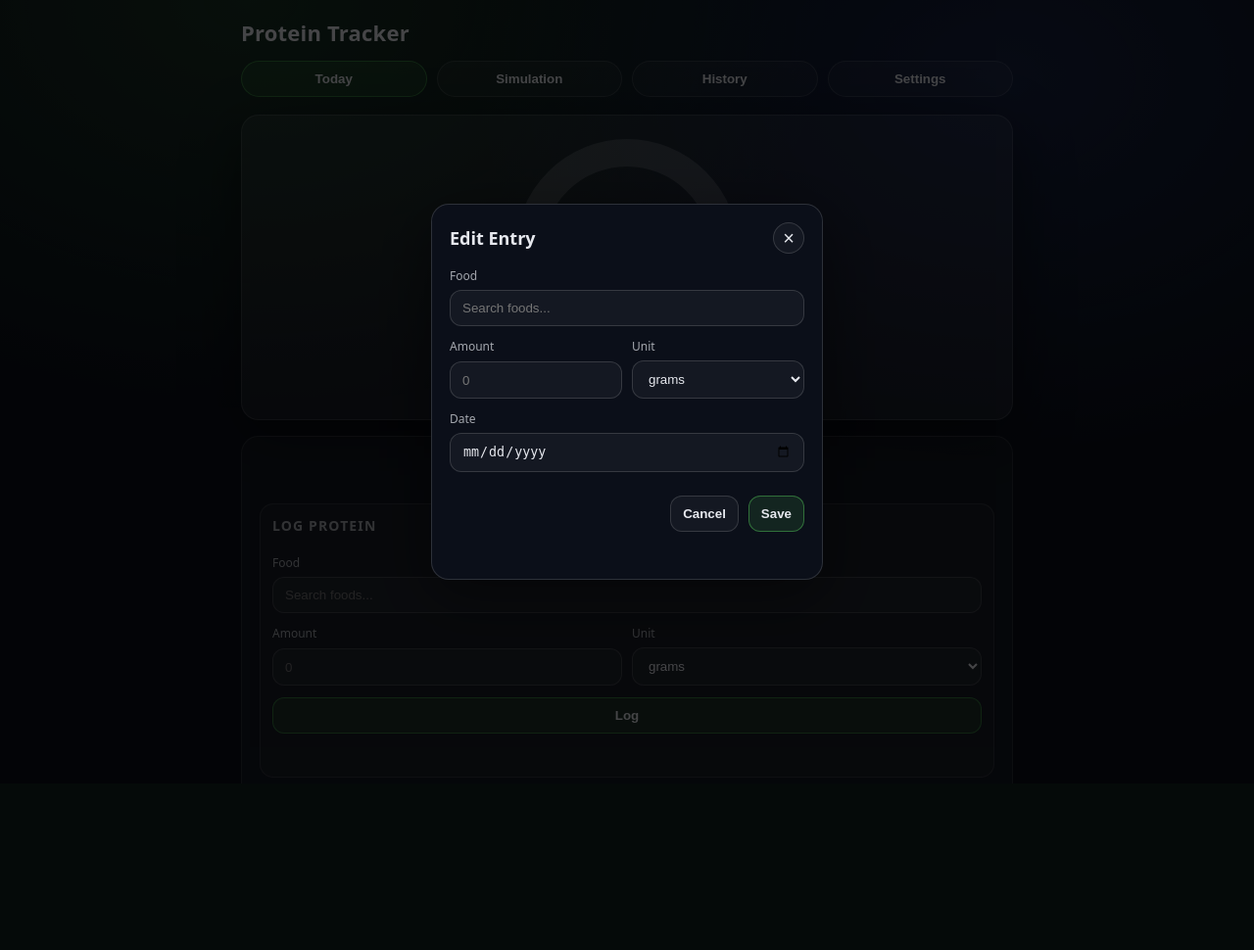
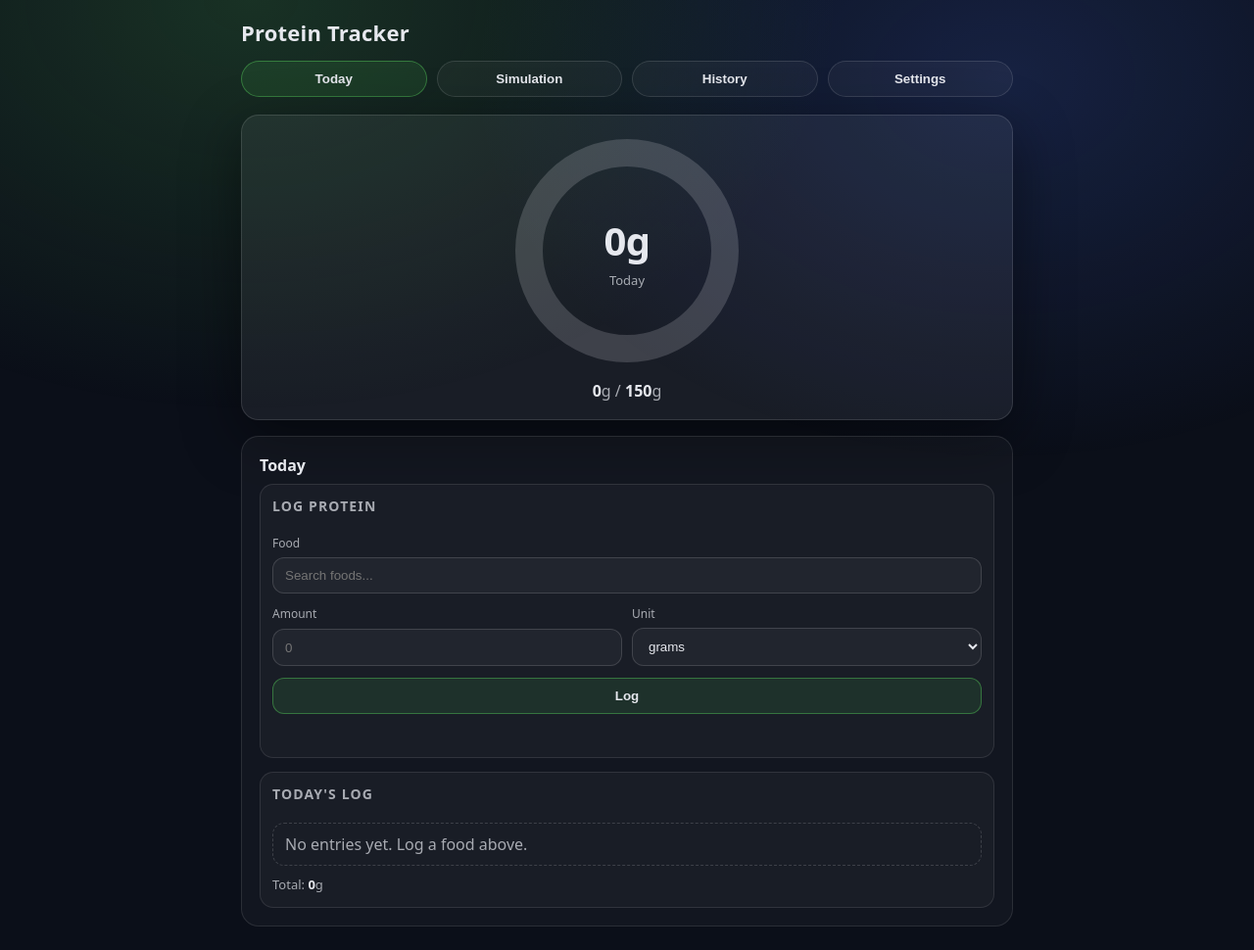
Before and after one commit to amendez13/protein-calculator, a FastAPI app: page / in a window 1280 px wide. Shown: the whole page at 98% size. Before the commit the page ends 749 px from the top, so only its background shows below. Run offline with FastAPI, Linux system fonts and the light colour scheme; data comes from the database, SQL or seed files in the repository; data that the repository does not hold is empty; parts of the project's set-up code (start-up, migrations or seed data) failed here and were passed over.

Commit message:
Revert "feat: Add ability to update protein entries for previous days (#48)"
This reverts commit f15a7e75edb1b194db24f65097295c847ef4d46d.

```diff
--- a/app/routes/entries.py
+++ b/app/routes/entries.py
@@ -8,7 +8,7 @@
 from sqlalchemy.ext.asyncio import AsyncSession
 
 from app.database import get_db
-from app.schemas.protein_entry import ProteinEntryCreate, ProteinEntryResponse, ProteinEntryUpdate
+from app.schemas.protein_entry import ProteinEntryCreate, ProteinEntryResponse
 from app.services.entry_service import (
     clear_simulation_entries,
     create_entry,
@@ -17,7 +17,6 @@
     delete_simulation_entry,
     get_entries,
     get_simulation_entries,
-    update_entry,
 )
 
 router = APIRouter(prefix="/api/entries", tags=["entries"])
@@ -45,19 +44,6 @@
     except LookupError as exc:
         raise HTTPException(status_code=status.HTTP_404_NOT_FOUND, detail=str(exc)) from exc
     return ProteinEntryResponse.model_validate(created)
-
-
-@router.put("/{entry_id}", response_model=ProteinEntryResponse)
-async def update_protein_entry(
-    entry_id: int, entry_update: ProteinEntryUpdate, db: AsyncSession = Depends(get_db)
-) -> ProteinEntryResponse:
-    try:
-        updated = await update_entry(db, entry_id, entry_update)
-    except LookupError as exc:
-        raise HTTPException(status_code=status.HTTP_404_NOT_FOUND, detail=str(exc)) from exc
-    if updated is None:
-        raise HTTPException(status_code=status.HTTP_404_NOT_FOUND, detail="Entry not found")
-    return ProteinEntryResponse.model_validate(updated)
 
 
 @router.get("/simulation", response_model=list[ProteinEntryResponse])
--- a/app/static/css/styles.css
+++ b/app/static/css/styles.css
@@ -551,119 +533,6 @@
   width: fit-content;
 }
 
-.date-navigation {
-  display: flex;
-  align-items: center;
-  justify-content: center;
-  gap: 12px;
-  margin-bottom: 14px;
-}
-
-.date-nav-btn {
-  width: 32px;
-  height: 32px;
-  border-radius: 50%;
-  border: 1px solid rgba(255, 255, 255, 0.14);
-  background: rgba(255, 255, 255, 0.04);
-  color: var(--text);
-  cursor: pointer;
-  display: grid;
-  place-items: center;
-  padding: 0;
-  font-size: 16px;
-  font-weight: 700;
-}
-
-.date-nav-btn:hover {
-  background: rgba(255, 255, 255, 0.08);
-}
-
-.date-display {
-  font-size: 16px;
-  font-weight: 700;
-  color: var(--text);
-  cursor: pointer;
-  padding: 6px 14px;
-  border-radius: 12px;
-  border: 1px solid rgba(255, 255, 255, 0.14);
-  background: rgba(255, 255, 255, 0.04);
-}
-
-.date-display:hover {
-  background: rgba(255, 255, 255, 0.08);
-}
-
-.date-picker-hidden {
-  position: absolute;
-  opacity: 0;
-  pointer-events: none;
-  width: 0;
-  height: 0;
-}
-
-.modal {
-  position: fixed;
-  inset: 0;
-  z-index: 100;
-  display: grid;
-  place-items: center;
-  padding: 16px;
-}
-
-.modal__backdrop {
-  position: absolute;
-  inset: 0;
-  background: rgba(0, 0, 0, 0.7);
-}
-
-.modal__content {
-  position: relative;
-  width: 100%;
-  max-width: 400px;
-  background: var(--bg);
-  border: 1px solid rgba(255, 255, 255, 0.14);
-  border-radius: var(--radius);
-  box-shadow: var(--shadow);
-  padding: 18px;
-}
-
-.modal__header {
-  display: flex;
-  justify-content: space-between;
-  align-items: center;
-  margin-bottom: 14px;
-}
-
-.modal__title {
-  margin: 0;
-  font-size: 18px;
-}
-
-.modal__close {
-  width: 32px;
-  height: 32px;
-  border-radius: 50%;
-  border: 1px solid rgba(255, 255, 255, 0.14);
-  background: rgba(255, 255, 255, 0.04);
-  color: var(--text);
-  cursor: pointer;
-  display: grid;
-  place-items: center;
-  padding: 0;
-  font-size: 20px;
-}
-
-.modal__close:hover {
-  background: rgba(255, 255, 255, 0.08);
-}
-
-.modal__actions {
-  display: flex;
-  gap: 10px;
-  justify-content: flex-end;
-  margin-top: 12px;
-}
-
 @media (max-width: 520px) {
   .tabs {
     grid-template-columns: repeat(2, 1fr);
--- a/app/static/index.html
+++ b/app/static/index.html
@@ -43,12 +43,7 @@
 
         <section class="content" aria-label="Views">
           <section id="view-today" class="view" data-view="today">
-            <div class="date-navigation">
-              <button id="date-prev" class="date-nav-btn" type="button" aria-label="Previous day">&lt;</button>
-              <span id="date-display" class="date-display" role="button" tabindex="0">Today</span>
-              <button id="date-next" class="date-nav-btn" type="button" aria-label="Next day">&gt;</button>
-              <input type="date" id="date-picker" class="date-picker-hidden" aria-hidden="true" />
-            </div>
+            <h2 class="view__title">Today</h2>
 
             <section class="log-section" aria-label="Log protein intake">
               <h3 class="section-title">Log Protein</h3>
@@ -244,56 +239,6 @@
       </main>
     </div>
 
-    <div id="edit-modal" class="modal" hidden>
-      <div class="modal__backdrop"></div>
-      <div class="modal__content">
-        <div class="modal__header">
-          <h3 class="modal__title">Edit Entry</h3>
-          <button id="edit-modal-close" class="modal__close" type="button" aria-label="Close">&times;</button>
-        </div>
-        <form id="edit-form" class="log-form">
-          <div class="form-group">
-            <label class="label" for="edit-food-search">Food</label>
-            <input
-              type="text"
-              id="edit-food-search"
-              placeholder="Search foods..."
-              autocomplete="off"
-              inputmode="search"
-            />
-            <input type="hidden" id="edit-selected-food-id" />
-            <div id="edit-food-dropdown" class="dropdown" role="listbox" aria-label="Food results" hidden></div>
-          </div>
-
-          <div class="form-row">
-            <div class="form-group">
-              <label class="label" for="edit-quantity">Amount</label>
-              <input type="number" id="edit-quantity" placeholder="0" step="0.1" min="0" />
-            </div>
-
-            <div class="form-group">
-              <label class="label" for="edit-quantity-type">Unit</label>
-              <select id="edit-quantity-type">
-                <option value="grams">grams</option>
-                <option value="servings">servings</option>
-              </select>
-            </div>
-          </div>
-
-          <div class="form-group">
-            <label class="label" for="edit-date">Date</label>
-            <input type="date" id="edit-date" />
-          </div>
-
-          <div class="modal__actions">
-            <button type="button" id="edit-cancel" class="button">Cancel</button>
-            <button type="submit" class="button button--primary">Save</button>
-          </div>
-          <div id="edit-message" class="message" role="status" aria-live="polite"></div>
-        </form>
-      </div>
-    </div>
-
     <script src="/static/js/app.js"></script>
   </body>
 </html>
--- a/app/static/js/app.js
+++ b/app/static/js/app.js
@@ -40,35 +40,6 @@
   async deleteEntry(entryId) {
     const res = await fetch(`/api/entries/${entryId}`, { method: "DELETE" });
     if (!res.ok) throw new Error("Failed to delete entry");
-  },
-
-  async updateEntry(entryId, updates) {
-    const res = await fetch(`/api/entries/${entryId}`, {
-      method: "PUT",
-      headers: { "Content-Type": "application/json" },
-      body: JSON.stringify(updates),
-    });
-    if (!res.ok) {
-      const detail = await res.text();
-      throw new Error(detail || "Failed to update entry");
-    }
-    return res.json();
-  },
-
-  async getEntriesByDate(dateStr) {
-    const url = new URL("/api/entries/", window.location.origin);
-    url.searchParams.set("date", dateStr);
-    const res = await fetch(url);
-    if (!res.ok) throw new Error("Failed to load entries");
-    return res.json();
-  },
-
-  async getSummaryByDate(dateStr) {
-    const url = new URL("/api/summary/day", window.location.origin);
-    url.searchParams.set("date", dateStr);
-    const res = await fetch(url);
-    if (!res.ok) throw new Error("Failed to load summary");
-    return res.json();
   },
 
   async getSimulationSummary() {
@@ -159,23 +130,19 @@
     goal: 150,
     current: 0,
     currentTab: "today",
-    selectedDate: new Date().toISOString().split("T")[0],
-    editingEntry: null,
   },
 
   init() {
     this.bindTabs();
     this.bindLogForm();
     this.bindEntriesList();
-    this.bindDateNavigation();
-    this.bindEditModal();
     this.bindSimulationForm();
     this.bindSimulationEntriesList();
     this.bindClearSimulation();
     this.bindHistoryView();
     this.bindSettingsView();
     this.refreshSummary();
-    this.loadEntriesForDate(this.state.selectedDate);
+    this.loadTodayEntries();
     this.renderViews();
   },
 
@@ -350,279 +317,18 @@
     if (!list) return;
 
     list.addEventListener("click", async (e) => {
-      const deleteBtn = e.target.closest(".delete-btn");
-      if (deleteBtn) {
-        const id = Number(deleteBtn.getAttribute("data-id"));
-        if (!id) return;
-        deleteBtn.disabled = true;
-        try {
-          await this.deleteEntry(id);
-        } finally {
-          deleteBtn.disabled = false;
-        }
-        return;
-      }
+      const button = e.target.closest(".delete-btn");
+      if (!button) return;
+      const id = Number(button.getAttribute("data-id"));
+      if (!id) return;
 
-      const editBtn = e.target.closest(".edit-btn");
-      if (editBtn) {
-        const id = Number(editBtn.getAttribute("data-id"));
-        if (!id) return;
-        const entry = this.state.entries.find((e) => e.id === id);
-        if (entry) this.openEditModal(entry);
+      button.disabled = true;
+      try {
+        await this.deleteEntry(id);
+      } finally {
+        button.disabled = false;
       }
     });
-  },
-
-  bindDateNavigation() {
-    const prevBtn = document.getElementById("date-prev");
-    const nextBtn = document.getElementById("date-next");
-    const dateDisplay = document.getElementById("date-display");
-    const datePicker = document.getElementById("date-picker");
-
-    if (prevBtn) {
-      prevBtn.addEventListener("click", () => this.changeDate(-1));
-    }
-    if (nextBtn) {
-      nextBtn.addEventListener("click", () => this.changeDate(1));
-    }
-    if (dateDisplay && datePicker) {
-      dateDisplay.addEventListener("click", () => {
-        datePicker.value = this.state.selectedDate;
-        datePicker.showPicker();
-      });
-      datePicker.addEventListener("change", () => {
-        if (datePicker.value) {
-          this.state.selectedDate = datePicker.value;
-          this.loadEntriesForDate(this.state.selectedDate);
-          this.renderDateDisplay();
-        }
-      });
-    }
-    this.renderDateDisplay();
-  },
-
-  changeDate(delta) {
-    const current = new Date(this.state.selectedDate);
-    current.setDate(current.getDate() + delta);
-    this.state.selectedDate = current.toISOString().split("T")[0];
-    this.loadEntriesForDate(this.state.selectedDate);
-    this.renderDateDisplay();
-  },
-
-  renderDateDisplay() {
-    const display = document.getElementById("date-display");
-    if (!display) return;
-
-    const today = new Date().toISOString().split("T")[0];
-    if (this.state.selectedDate === today) {
-      display.textContent = "Today";
-    } else {
-      const date = new Date(this.state.selectedDate + "T12:00:00");
-      const fmt = new Intl.DateTimeFormat(undefined, { month: "short", day: "numeric", year: "numeric" });
-      display.textContent = fmt.format(date);
-    }
-  },
-
-  bindEditModal() {
-    const modal = document.getElementById("edit-modal");
-    const closeBtn = document.getElementById("edit-modal-close");
-    const cancelBtn = document.getElementById("edit-cancel");
-    const form = document.getElementById("edit-form");
-
-    if (!modal) return;
-
-    if (closeBtn) {
-      closeBtn.addEventListener("click", () => this.closeEditModal());
-    }
-    if (cancelBtn) {
-      cancelBtn.addEventListener("click", () => this.closeEditModal());
-    }
-    modal.addEventListener("click", (e) => {
-      if (e.target === modal) this.closeEditModal();
-    });
-
-    if (form) {
-      form.addEventListener("submit", async (e) => {
-        e.preventDefault();
-        await this.submitEditForm();
-      });
-    }
-
-    this.bindEditFoodSearch();
-  },
-
-  bindEditFoodSearch() {
-    const foodSearch = document.getElementById("edit-food-search");
-    const foodDropdown = document.getElementById("edit-food-dropdown");
-    const selectedFoodId = document.getElementById("edit-selected-food-id");
-
-    if (!foodSearch || !foodDropdown || !selectedFoodId) return;
-
-    const hideDropdown = () => {
-      foodDropdown.innerHTML = "";
-      foodDropdown.setAttribute("hidden", "");
-    };
-
-    const renderDropdown = (foods) => {
-      if (!foods.length) {
-        hideDropdown();
-        return;
-      }
-      foodDropdown.removeAttribute("hidden");
-      foodDropdown.innerHTML = foods
-        .slice(0, 20)
-        .map((food) => {
-          const meta = food.serving_size_grams
-            ? `${food.protein_per_100g}g/100g • ${food.serving_size_grams}g ${food.serving_name || "serving"}`
-            : `${food.protein_per_100g}g/100g`;
-          return `
-            <div class="dropdown__item" role="option" data-id="${food.id}" data-name="${food.name}">
-              ${food.name}
-              <span class="dropdown__meta">${meta}</span>
-            </div>
-          `;
-        })
-        .join("");
-    };
-
-    let searchTimeout = null;
-    let lastQuery = "";
-
-    foodSearch.addEventListener("input", () => {
-      const query = foodSearch.value.trim();
-      lastQuery = query;
-      selectedFoodId.value = "";
-
-      if (searchTimeout) window.clearTimeout(searchTimeout);
-      if (!query) {
-        hideDropdown();
-        return;
-      }
-
-      searchTimeout = window.setTimeout(async () => {
-        try {
-          const foods = await API.getFoods(query);
-          if (lastQuery !== query) return;
-          renderDropdown(foods);
-        } catch {
-          hideDropdown();
-        }
-      }, 200);
-    });
-
-    foodDropdown.addEventListener("click", (e) => {
-      const item = e.target.closest(".dropdown__item");
-      if (!item) return;
-      const id = item.getAttribute("data-id");
-      const name = item.getAttribute("data-name");
-      if (!id || !name) return;
-
-      selectedFoodId.value = id;
-      foodSearch.value = name;
-      hideDropdown();
-    });
-  },
-
-  openEditModal(entry) {
-    this.state.editingEntry = entry;
-    const modal = document.getElementById("edit-modal");
-    const foodSearch = document.getElementById("edit-food-search");
-    const selectedFoodId = document.getElementById("edit-selected-food-id");
-    const quantity = document.getElementById("edit-quantity");
-    const quantityType = document.getElementById("edit-quantity-type");
-    const date = document.getElementById("edit-date");
-    const message = document.getElementById("edit-message");
-
-    if (!modal) return;
-
-    if (foodSearch) foodSearch.value = entry.food_item?.name || "";
-    if (selectedFoodId) selectedFoodId.value = entry.food_item_id;
-    if (quantity) quantity.value = entry.quantity;
-    if (quantityType) quantityType.value = entry.quantity_type;
-    if (date) date.value = entry.date;
-    if (message) message.textContent = "";
-
-    modal.removeAttribute("hidden");
-  },
-
-  closeEditModal() {
-    this.state.editingEntry = null;
-    const modal = document.getElementById("edit-modal");
-    if (modal) modal.setAttribute("hidden", "");
-  },
-
-  async submitEditForm() {
-    const entry = this.state.editingEntry;
-    if (!entry) return;
-
-    const selectedFoodId = document.getElementById("edit-selected-food-id");
-    const quantity = document.getElementById("edit-quantity");
-    const quantityType = document.getElementById("edit-quantity-type");
-    const date = document.getElementById("edit-date");
-    const message = document.getElementById("edit-message");
-    const submitBtn = document.querySelector("#edit-form button[type='submit']");
-
-    const showMessage = (text, kind) => {
-      if (!message) return;
-      message.classList.toggle("is-error", kind === "error");
-      message.classList.toggle("is-success", kind === "success");
-      message.textContent = text;
-    };
-
-    const updates = {};
-    const newFoodId = Number(selectedFoodId?.value);
-    const newQuantity = Number(quantity?.value);
-    const newQuantityType = quantityType?.value;
-    const newDate = date?.value;
-
-    if (newFoodId && newFoodId !== entry.food_item_id) {
-      updates.food_item_id = newFoodId;
-    }
-    if (Number.isFinite(newQuantity) && newQuantity > 0 && newQuantity !== entry.quantity) {
-      updates.quantity = newQuantity;
-    }
-    if (newQuantityType && newQuantityType !== entry.quantity_type) {
-      updates.quantity_type = newQuantityType;
-    }
-    if (newDate && newDate !== entry.date) {
-      updates.date = newDate;
-    }
-
-    if (Object.keys(updates).length === 0) {
-      showMessage("No changes to save.", "error");
-      return;
-    }
-
-    if (submitBtn) submitBtn.disabled = true;
-
-    try {
-      await API.updateEntry(entry.id, updates);
-      showMessage("Updated.", "success");
-      this.closeEditModal();
-      await this.loadEntriesForDate(this.state.selectedDate);
-      await this.refreshSummary();
-    } catch (err) {
-      showMessage(err instanceof Error ? err.message : "Failed to update.", "error");
-    } finally {
-      if (submitBtn) submitBtn.disabled = false;
-    }
-  },
-
-  async loadEntriesForDate(dateStr) {
-    const today = new Date().toISOString().split("T")[0];
-    try {
-      let entries;
-      if (dateStr === today) {
-        entries = await API.getTodayEntries();
-      } else {
-        entries = await API.getEntriesByDate(dateStr);
-      }
-      this.state.entries = Array.isArray(entries) ? entries : [];
-      this.renderEntries();
-    } catch {
-      this.state.entries = [];
-      this.renderEntries();
-    }
   },
 
   async loadTodayEntries() {
@@ -668,7 +374,6 @@
             <div class="entry-item__name">${name}</div>
             <div class="entry-item__meta">${qty}</div>
             <div class="entry-item__protein">${protein}</div>
-            <button class="edit-btn" type="button" data-id="${entry.id}" aria-label="Edit entry">✎</button>
             <button class="delete-btn" type="button" data-id="${entry.id}" aria-label="Delete entry">×</button>
           </div>
         `;
```
Also changed, not shown: other parts of app/static/css/styles.css (+4 -26 lines), app/schemas/protein_entry.py (+0 -7 lines), app/services/entry_service.py (+1 -24 lines), tests/test_entry_routes.py (+0 -71 lines).
